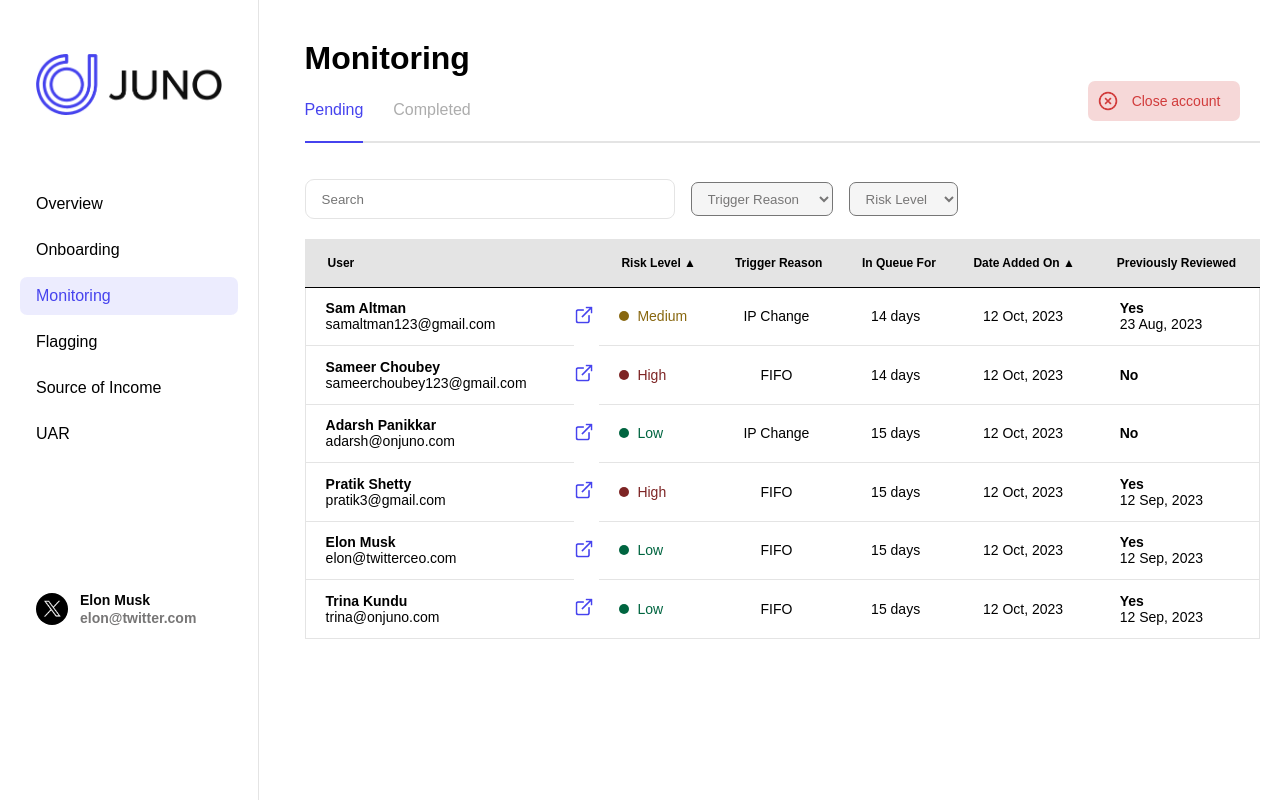
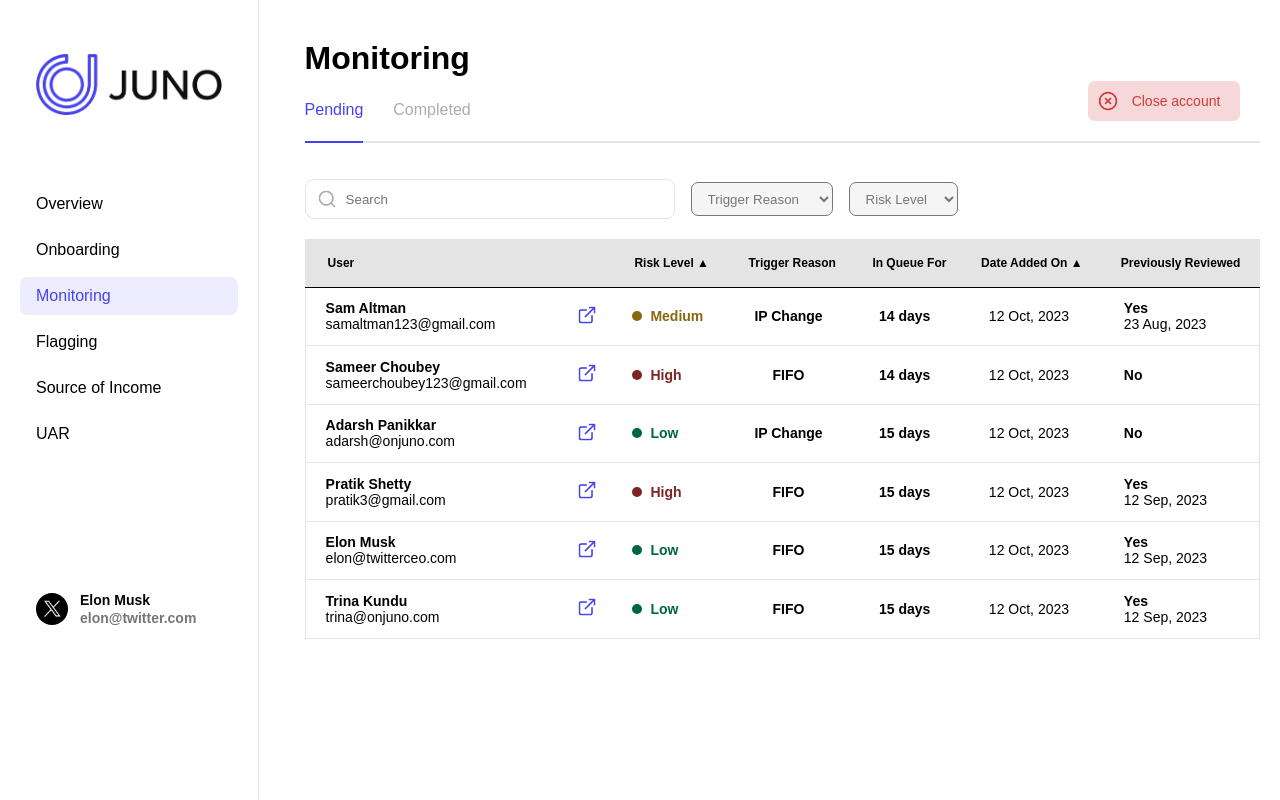
Before and after one commit to SahilNalavade/Juno_Web, a Next.js app in the folder juno_web/: page / in a window 1280 px wide. Built offline with nearby package versions, Linux system fonts and the light colour scheme.

Commit message:
Modal fixed

```diff
--- a/juno_web/components/CompletedUserTable.js
+++ b/juno_web/components/CompletedUserTable.js
@@ -84,6 +84,9 @@ const UserTable = ({ data }) => {
   return (
     <div>
       {/* Search input */}
+
+
+<div style={{ position: 'relative', display: 'inline-block' }}>
       <input
         type="text"
         placeholder="Search"
@@ -92,17 +95,32 @@ const UserTable = ({ data }) => {
         style={{
           width: '370px',
           height: '40px',
-        marginTop:'36px',
-        padding: '8px 16px 8px 16px',
+          marginTop: '36px',
+          padding: '8px 16px 8px 40px',
           borderRadius: '9px 8px 8px 9px',
           border: '1px solid',
           gap: '10px',
-        background:'#FFFFFF',
-        border:'#E4E4E4 solid 1px',
-        color:'#000',
+          background: '#FFFFFF',
+          border: '#E4E4E4 solid 1px',
+          color: '#000',
           fontFamily: "'Lettera Text LL', sans-serif",
         }}
       />
+      {searchTerm === '' && (
+        <div
+          style={{
+            position: 'absolute',
+            left: '12px',
+            top: '60%',
+
+            width: '20px',
+            height: '20px',
+            backgroundImage: 'url("/search.png")', // Replace with the path to your placeholder image
+            backgroundSize: 'cover',
+          }}
+        />
+      )}
+    </div>
 
       {/* Filter by trigger reason */}
       <select
@@ -140,6 +158,7 @@ const UserTable = ({ data }) => {
           <thead>
             <tr>
               <th className={styles.tableHeader}>User</th>
+              <th className={styles.tableHeader}></th>
               <th
                 className={styles.tableHeader}
                 onClick={() => sortByCriteria('risk_level')}
@@ -174,8 +193,14 @@ const UserTable = ({ data }) => {
             <p> {user.email}</p>
           </div>
         </td>
+        <td className={styles.tableDataCell}>
+      <a href="your_link_destination">
+        <img src="/link.png" alt="Link" width={20} height={20} />
+      </a>
+
+</td>
         <td className={styles.tableDataCell} style={{ alignItems: 'center' }}>
-          <div style={{ display: 'flex', alignItems: 'center' }}>
+          <div style={{ display: 'flex', alignItems: 'center' ,fontWeight:'bold' }}>
             <div
               style={{
                 width: '10px',
@@ -189,8 +214,8 @@ const UserTable = ({ data }) => {
             <span style={{ color: getRiskLevelColor(user.risk_level)}}>{user.risk_level}</span>
           </div>
         </td>
-        <td style={{ textAlign: 'center', borderBottom: '1px solid #E4E4E4' }}>{user.action_reason}</td>
-        <td style={{ textAlign: 'center', borderBottom: '1px solid #E4E4E4' }}>{user.in_queue_for}</td>
+        <td style={{ textAlign: 'center', borderBottom: '1px solid #E4E4E4' , fontWeight:'bold' }}>{user.action_reason}</td>
+        <td style={{ textAlign: 'center', borderBottom: '1px solid #E4E4E4', fontWeight:'bold' }}>{user.in_queue_for}</td>
         <td style={{ textAlign: 'center', borderBottom: '1px solid #E4E4E4' }}>{user.date_added_on}</td>
         <td className={styles.tableDataCell} style={{ textAlign: 'left', paddingLeft: '20px'}}>
           <p style={{ fontWeight: 'bold' }}>{user.action_taken_by.name}</p>
--- a/juno_web/components/Modal.js
+++ b/juno_web/components/Modal.js
@@ -5,13 +5,21 @@ const Modal = ({ handleClose }) => {
   const [email, setEmail] = useState('');
   const [fileUAR, setFileUAR] = useState('');
   const [chargeClosureFee, setChargeClosureFee] = useState('');
-
   const [reason, setReason] = useState('');
   const [note, setNote] = useState('');
+  const [isFormFilled, setIsFormFilled] = useState(false);
 
+  // Update isFormFilled whenever the "Note" field changes
+  const handleNoteChange = (e) => {
+    setNote(e.target.value);
+    setIsFormFilled(!!e.target.value); // Set to true if note is not empty, otherwise false
+  };
   const handleFormSubmit = (e) => {
     e.preventDefault();
 
+    if (email && note) {
+      setIsFormFilled(true);
+    }
   };
 
   return (
@@ -77,12 +85,11 @@ const Modal = ({ handleClose }) => {
   }}
 >
   <option value="option1"></option>
-  <option value="option2">Unauthorized charges</option>
-  <option value="option3">Incorrect amounts</option>
-  <option value="option4">Missing transactions</option>
-  <option value="option5">To report a customer service complaint</option>
-  <option value="option6">To report suspected fraud or identity theft
-</option>
+  <option value="option2">Flagging logics triggered</option>
+  <option value="option3">Incomplete Information</option>
+  <option value="option4">Suspicious Activity</option>
+  <option value="option5">Invalid Data Format</option>
+  <option value="option6">Access Violations</option>
 </select>
 
 
@@ -92,11 +99,10 @@ const Modal = ({ handleClose }) => {
             <textarea
               id="note"
               value={note}
-  onChange={(e) => setNote(e.target.value)}
+              onChange={handleNoteChange}
               style={{
                 resize: 'none',
-    height:'65px'
-
+                height: '65px',
               }}
             />
           </div>
@@ -114,16 +120,18 @@ const Modal = ({ handleClose }) => {
 </label>
 
 <button
+              type="submit"
+              className={styles.buttonGroup}
               style={{
                 width: '211px',
                 height: '48px',
                 padding: '16px',
                 borderRadius: '8px',
                 marginLeft: '8px',
-    backgroundColor: '#E4E4E4',
-    border:'none',
-    color:'#ADADAD',
-    marginLeft:'70px'
+                backgroundColor: isFormFilled ? '#4643EE' : '#E4E4E4',
+                border: 'none',
+                color: isFormFilled ? '#FFFFFF' : '#ADADAD',
+                marginLeft: '70px',
               }}
             >
               Close Account
--- a/juno_web/components/UserTable.js
+++ b/juno_web/components/UserTable.js
@@ -80,6 +80,7 @@ const UserTable = ({ data }) => {
   return (
     <div>
 
+<div style={{ position: 'relative', display: 'inline-block' }}>
       <input
         type="text"
         placeholder="Search"
@@ -88,17 +89,32 @@ const UserTable = ({ data }) => {
         style={{
           width: '370px',
           height: '40px',
-        marginTop:'36px',
-        padding: '8px 16px 8px 16px',
+          marginTop: '36px',
+          padding: '8px 16px 8px 40px',
           borderRadius: '9px 8px 8px 9px',
           border: '1px solid',
           gap: '10px',
-        background:'#FFFFFF',
-        border:'#E4E4E4 solid 1px',
-        color:'#000',
+          background: '#FFFFFF',
+          border: '#E4E4E4 solid 1px',
+          color: '#000',
           fontFamily: "'Lettera Text LL', sans-serif",
         }}
       />
+      {searchTerm === '' && (
+        <div
+          style={{
+            position: 'absolute',
+            left: '12px',
+            top: '60%',
+
+            width: '20px',
+            height: '20px',
+            backgroundImage: 'url("/search.png")', // Replace with the path to your placeholder image
+            backgroundSize: 'cover',
+          }}
+        />
+      )}
+    </div>
 
 
       <select
@@ -172,14 +188,14 @@ const UserTable = ({ data }) => {
           </div>
 
         </td>
-        <td>
+        <td className={styles.tableDataCell}>
       <a href="your_link_destination">
         <img src="/link.png" alt="Link" width={20} height={20} />
       </a>
 
 </td>
-        <td className={styles.tableDataCell} style={{ alignItems: 'center' }}>
-          <div style={{ display: 'flex', alignItems: 'center' }}>
+        <td className={styles.tableDataCell} style={{ alignItems: 'center'}}>
+          <div style={{ display: 'flex', alignItems: 'center',fontWeight:'bold'  }}>
             <div
               style={{
                 width: '10px',
@@ -188,13 +204,14 @@ const UserTable = ({ data }) => {
                 marginRight: '8px',
                 marginLeft: '10px',
                 backgroundColor: getRiskLevelColor(user.risk_level),
+
               }}
             ></div>
             <span style={{ color: getRiskLevelColor(user.risk_level)}}>{user.risk_level}</span>
           </div>
         </td>
-        <td style={{ textAlign: 'center', borderBottom: '1px solid #E4E4E4' }}>{user.trigger_reason}</td>
-        <td style={{ textAlign: 'center', borderBottom: '1px solid #E4E4E4' }}>{user.in_queue_for}</td>
+        <td style={{ textAlign: 'center', borderBottom: '1px solid #E4E4E4', fontWeight:'bold'  }}>{user.trigger_reason}</td>
+        <td style={{ textAlign: 'center', borderBottom: '1px solid #E4E4E4', fontWeight:'bold' }}>{user.in_queue_for}</td>
         <td style={{ textAlign: 'center', borderBottom: '1px solid #E4E4E4' }}>{user.date_added_on}</td>
         <td className={styles.tableDataCell} style={{ paddingLeft: '25px'}}>
         {user.previously_reviewed === 'Yes' ? (
--- a/juno_web/styles/Home.module.css
+++ b/juno_web/styles/Home.module.css
@@ -180,6 +180,7 @@ body.dark-mode {
   left: 306px;
   border-collapse: collapse;
   border: 1px solid #E4E4E4;
+
 }
 
 .tableHeader {
@@ -189,6 +190,7 @@ body.dark-mode {
   text-align: left;
   padding-left: 22px;
   border-bottom: 1px solid #000;
+
 }
 
 .tableBody {
@@ -214,6 +216,7 @@ body.dark-mode {
 
   .tableHeader {
     font-size: 10px;
+
   }
 
   .tableRow {
--- a/juno_web/styles/Modal.module.css
+++ b/juno_web/styles/Modal.module.css
@@ -100,17 +100,7 @@
   margin-top: 5px;
 }
 
-.buttonGroup {
 
-    width: 211px;
-    height: 48px;
-    padding: 16px;
-    border-radius: 8px;
-    background: #E4E4E4;
-    color: #ADADAD;
-    border: none;
-    cursor: pointer;
-}
 
 .fileUAR {
     display: flex;
@@ -138,8 +128,10 @@
   }
 
   .form input[type="radio"]:checked {
-    background-color: #000;
-    border-color: #fff;
+    background-color: #4643EE;
+    border: 2px solid #fff;
+     /* Add a white border to the inner circle */
+    border-radius: 50%;
   }
 
   .responsiveTable {
```
Also changed, not shown: juno_web/public/search.png (added), 1 other file (tests, documents, lock files or other folders). Lines whose indentation alone changed are shown as unchanged.
